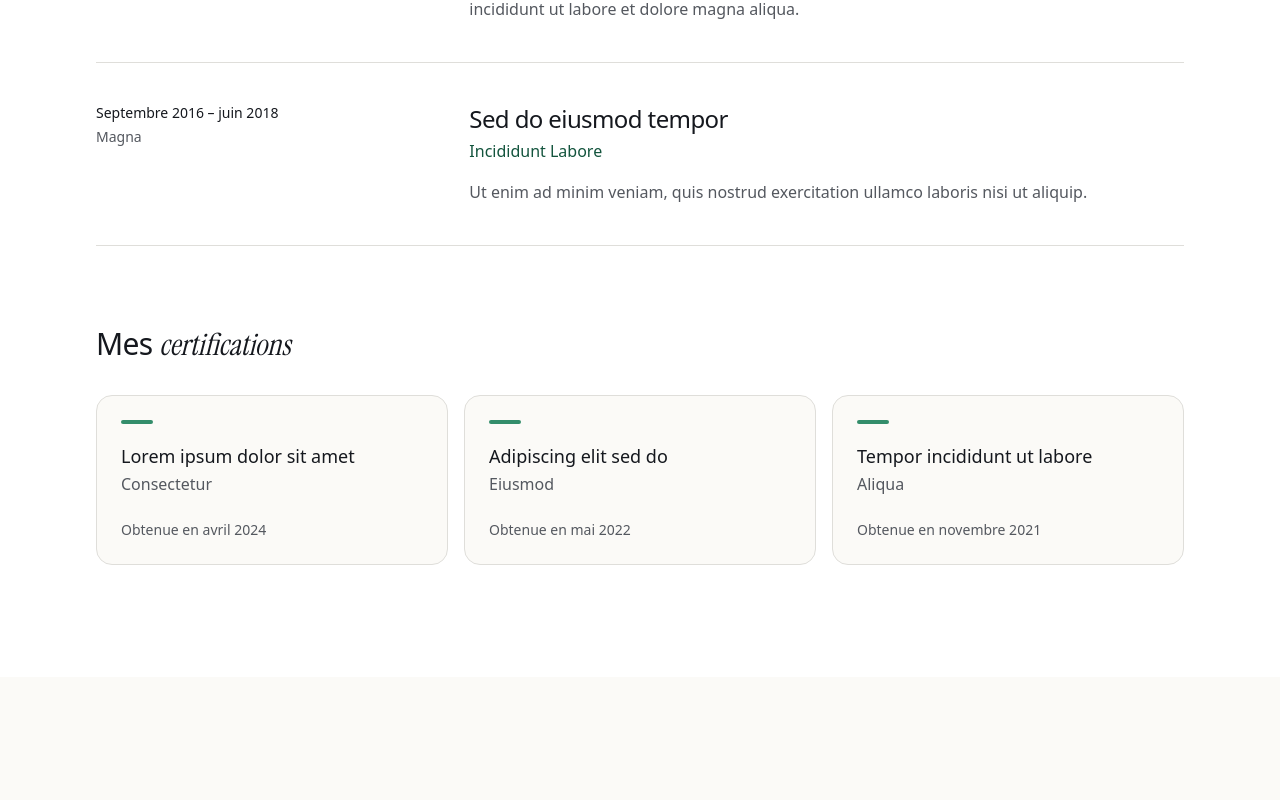
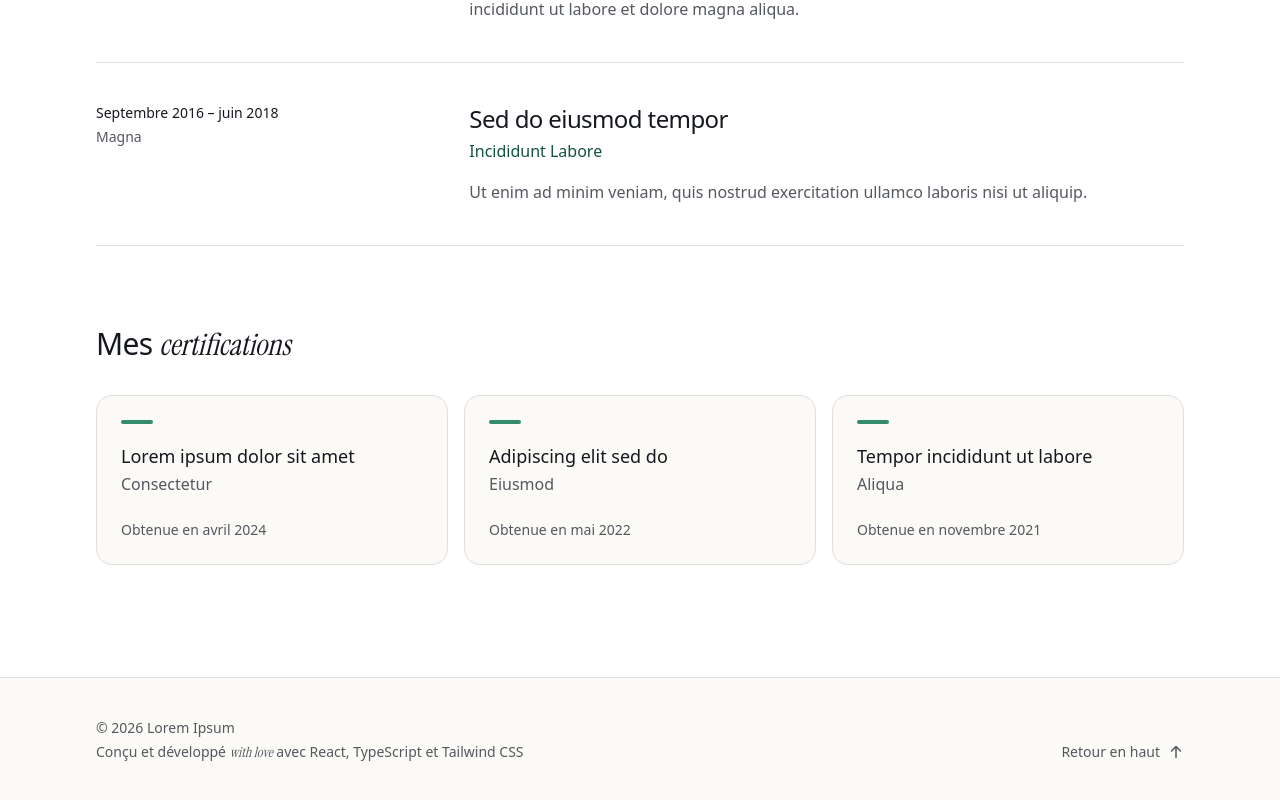
Before and after one commit to cynthialouis/vitrine, a React (Vite) app: page / in a window 1280 px wide. Shown: the part 2754-3554 px from the top of the page. Before the commit the page ends 3431 px from the top, so only its background shows below. Built offline with nearby package versions, Linux system fonts and the light colour scheme.

Commit message:
feat: add site footer

```diff
--- a/src/App.tsx
+++ b/src/App.tsx
@@ -1,3 +1,4 @@
+import { Footer } from './app/Footer'
 import { Header } from './app/Header'
 import { HomePage } from './pages/home/HomePage'
 
@@ -8,6 +9,7 @@ export function App() {
       <main>
         <HomePage />
       </main>
+      <Footer />
     </>
   )
 }
--- /dev/null
+++ b/src/app/Footer.tsx
@@ -0,0 +1,31 @@
+import { Container } from '../components/ui/Container'
+import { ArrowDownIcon } from '../components/ui/icons/ArrowDownIcon'
+import { Serif } from '../components/ui/Serif'
+import { profile } from '../content/profile'
+
+const currentYear = new Date().getFullYear()
+
+export function Footer() {
+  return (
+    <footer className="border-t border-line">
+      <Container className="flex flex-col gap-6 py-10 text-sm text-ink-soft sm:flex-row sm:items-end sm:justify-between">
+        <div className="space-y-1">
+          <p>
+            © {currentYear} {profile.name}
+          </p>
+          <p>
+            Conçu et développé <Serif>with love</Serif> avec React, TypeScript et Tailwind CSS
+          </p>
+        </div>
+
+        <a
+          href="#top"
+          className="group inline-flex items-center gap-2 self-start font-medium transition-colors hover:text-ink sm:self-auto"
+        >
+          Retour en haut
+          <ArrowDownIcon className="size-4 rotate-180 motion-safe:transition-transform motion-safe:group-hover:-translate-y-0.5" />
+        </a>
+      </Container>
+    </footer>
+  )
+}
```
Also changed, not shown: 2 other files (tests, documents, lock files or other folders).
